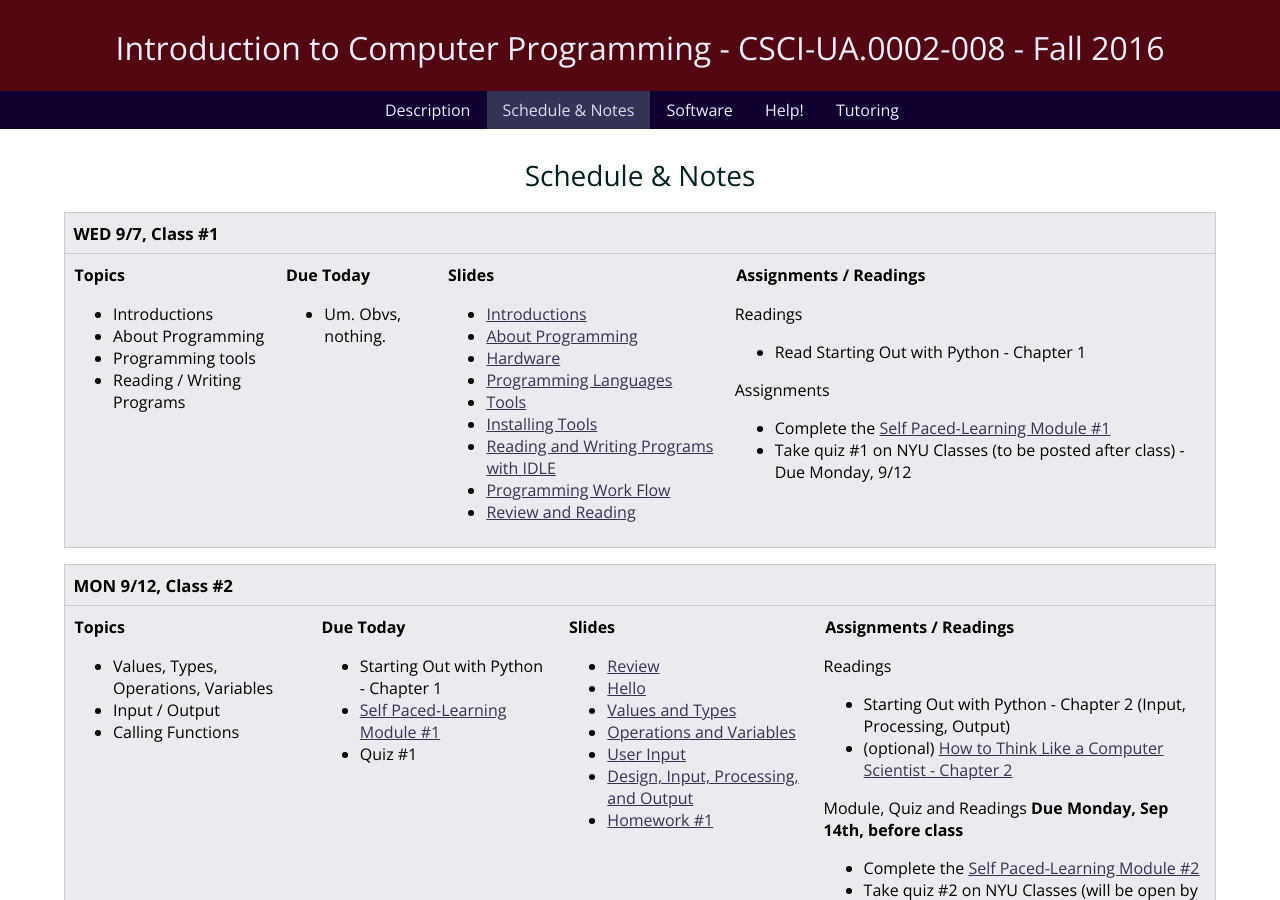
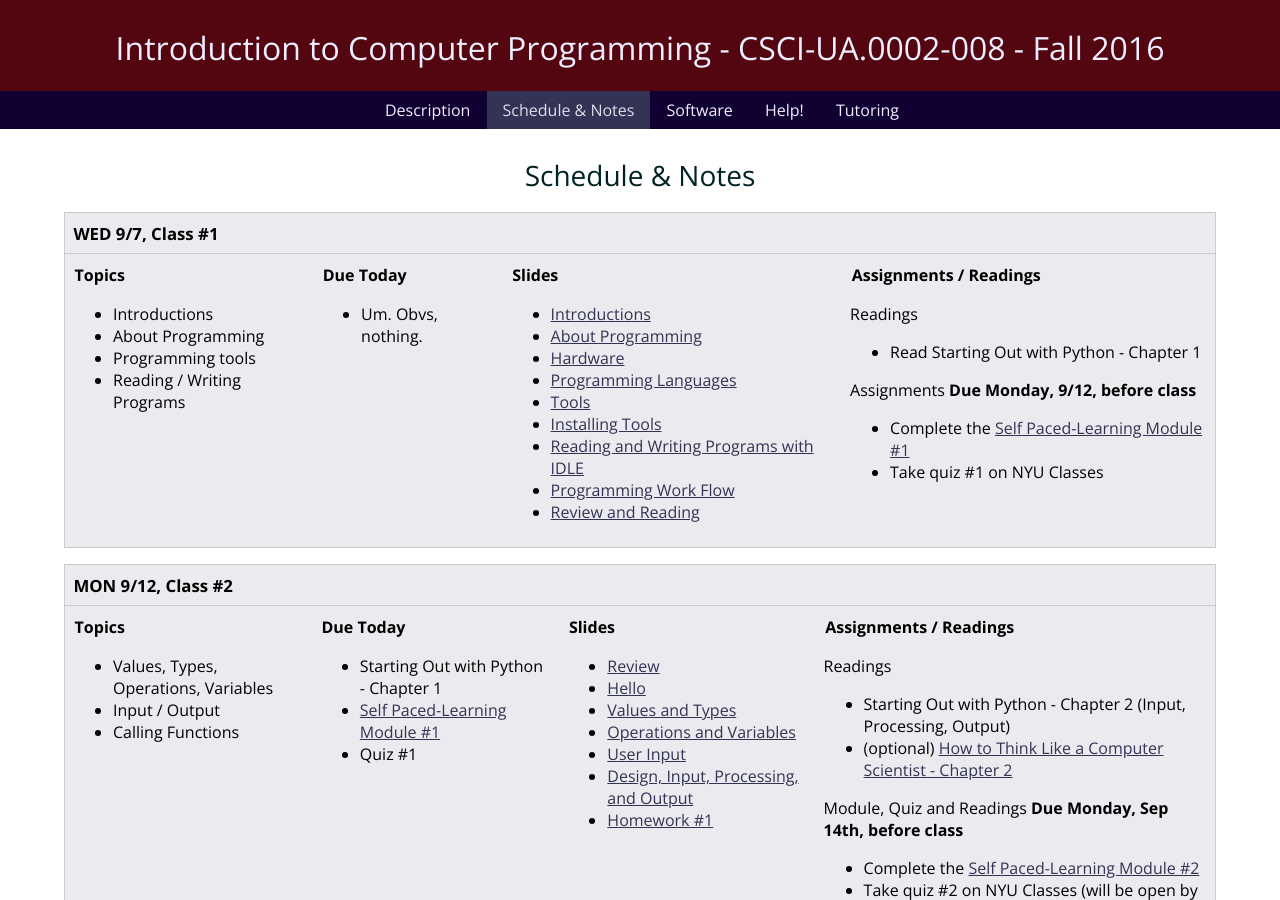
Before and after one commit to foureyes/csci-ua.0002-fall2016-008, a Jekyll site: the page built from schedule.markdown, in a window 1280 px wide and 900 px high. Built offline with Jekyll 4.4.1, drawn with Linux system fonts in a browser that asks for light colours.

Commit message:
add quiz due date

```diff
--- a/_includes/classes/01/materials.markdown
+++ b/_includes/classes/01/materials.markdown
@@ -26,8 +26,8 @@ Readings
 
 * Read {{ site.bookq }} - Chapter 1
 
-Assignments
+Assignments __Due Monday, 9/12, before class__
 
 * Complete the [Self Paced-Learning Module #1]({{ site.module1 }})
-* Take quiz #1 on NYU Classes (to be posted after class)  - Due Monday, 9/12
+* Take quiz #1 on NYU Classes
 </article>
```
Also changed, not shown: 1 other file.
